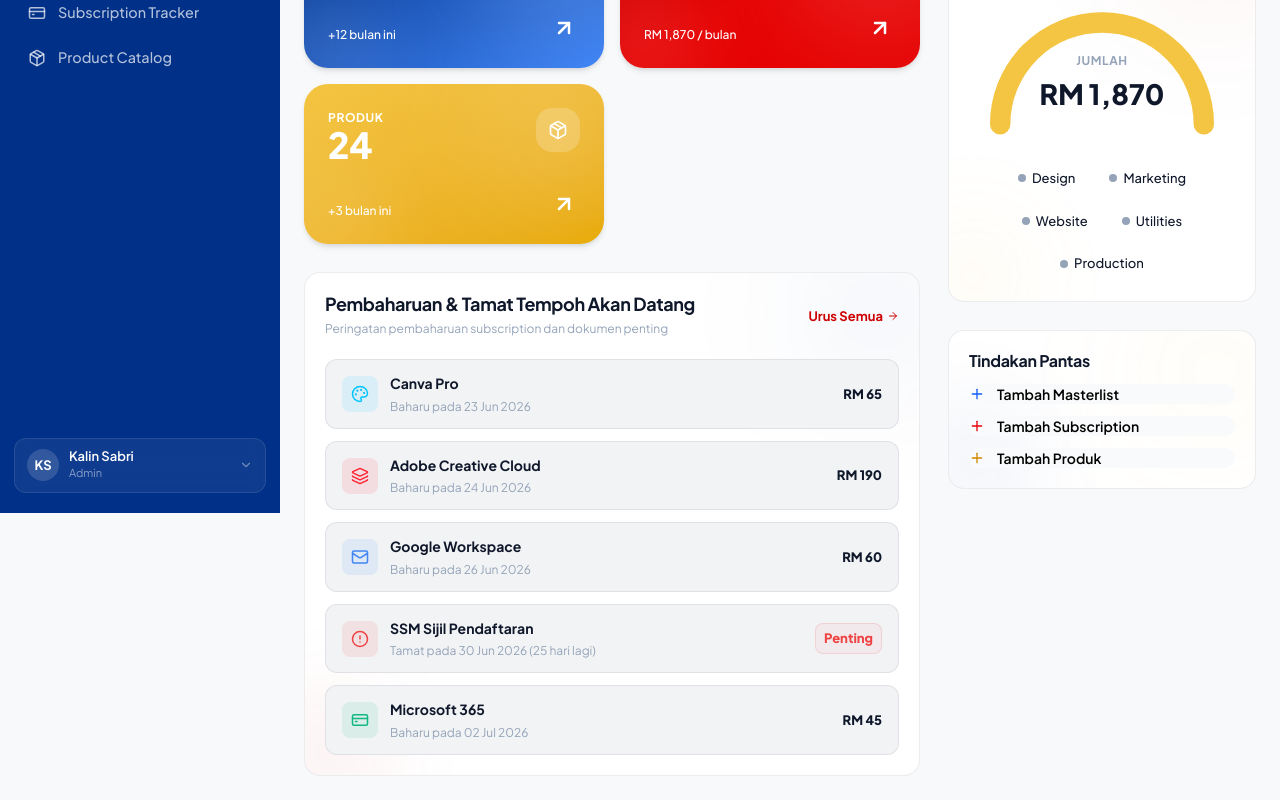
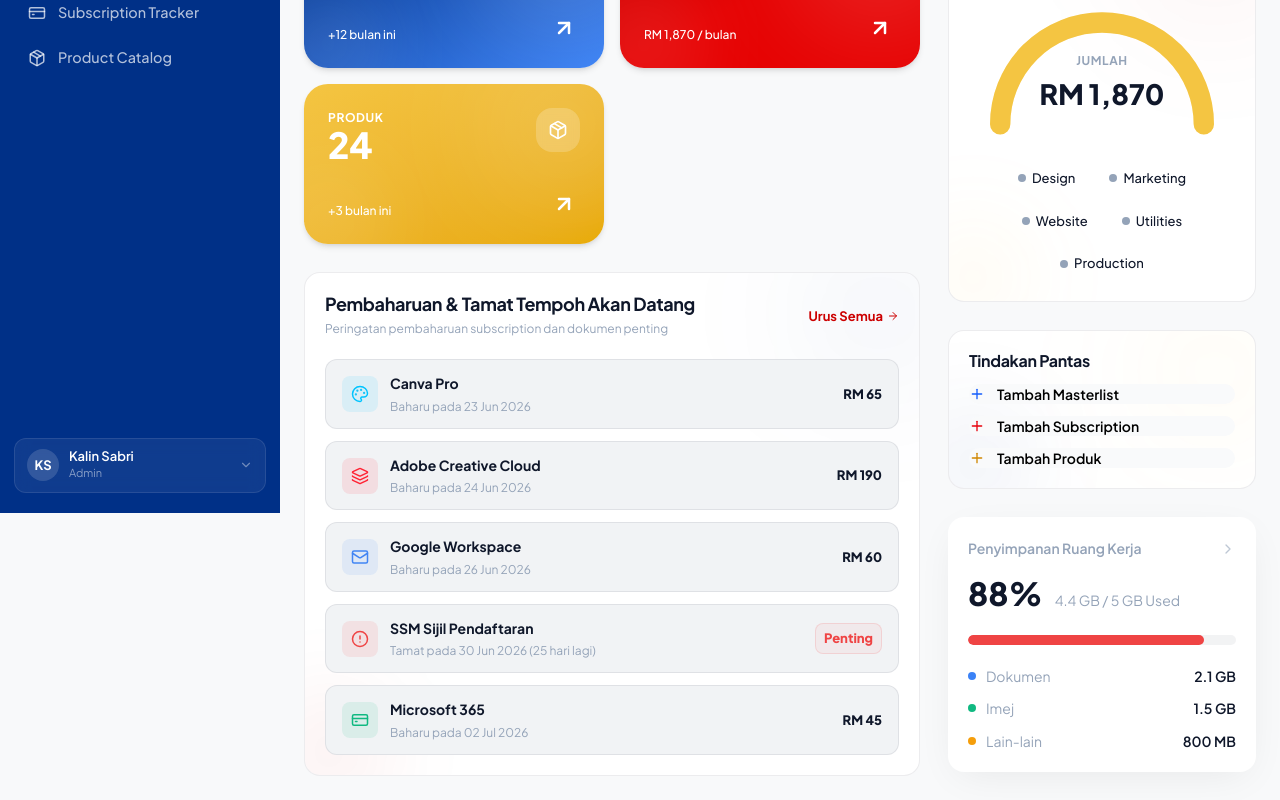
Before and after one commit to kalincreative/senangsync, a Next.js app: page /dashboard in a window 1280 px wide. Shown: the part 287-1087 px from the top of the page. Built offline with nearby package versions, Linux system fonts and the light colour scheme.

Commit message:
feat: add Workspace Storage widget below Quick Actions

```diff
--- a/app/(app)/dashboard/page.tsx
+++ b/app/(app)/dashboard/page.tsx
@@ -24,6 +24,7 @@
   Palette,
   Layers,
   Mail,
+  ChevronRight,
 } from "lucide-react";
 import Link from "next/link";
 
@@ -709,6 +710,55 @@
               </div>
             </div>
           </div>
+
+          {/* Workspace Storage Card */}
+          <div
+            className="card relative overflow-hidden transition-all duration-300"
+            style={{
+              background: "var(--color-surface)",
+              padding: "1.25rem",
+              border: "none",
+              boxShadow: "0 10px 40px -10px rgba(0,0,0,0.08)",
+              display: "flex",
+              flexDirection: "column"
+            }}
+          >
+            {/* Header & Chevron */}
+            <div style={{ display: "flex", justifyContent: "space-between", alignItems: "center" }}>
+              <span style={{ fontSize: "0.875rem", fontWeight: 600, color: "var(--color-text-muted)" }}>
+                {lang === "bm" ? "Penyimpanan Ruang Kerja" : "Workspace Storage"}
+              </span>
+              <ChevronRight size={16} style={{ color: "var(--color-text-muted)", opacity: 0.6 }} />
+            </div>
+
+            {/* Main Stat & Progress */}
+            <div style={{ display: "flex", alignItems: "baseline", gap: "0.75rem", marginTop: "0.5rem" }}>
+              <span style={{ fontSize: "2rem", fontWeight: 800, color: "var(--color-text-primary)" }}>88%</span>
+              <span style={{ fontSize: "0.875rem", color: "var(--color-text-muted)" }}>4.4 GB / 5 GB Used</span>
+            </div>
+
+            {/* The Progress Bar */}
+            <div style={{ width: "100%", height: "10px", backgroundColor: "rgba(15, 23, 42, 0.05)", borderRadius: "9999px", marginTop: "1rem", overflow: "hidden" }}>
+              <div style={{ width: "88%", height: "100%", backgroundColor: "#ef4444", borderRadius: "9999px" }} />
+            </div>
+
+            {/* Category Breakdown (Bottom Section) */}
+            <div style={{ display: "flex", flexDirection: "column", gap: "0.625rem", marginTop: "1.25rem" }}>
+              {[
+                { name: lang === "bm" ? "Dokumen" : "Documents", amount: "2.1 GB", color: "#3b82f6" },
+                { name: lang === "bm" ? "Imej" : "Images", amount: "1.5 GB", color: "#10b981" },
+                { name: lang === "bm" ? "Lain-lain" : "Others", amount: "800 MB", color: "#f59e0b" }
+              ].map((item, idx) => (
+                <div key={idx} style={{ display: "flex", justifyContent: "space-between", alignItems: "center", fontSize: "0.875rem" }}>
+                  <div style={{ display: "flex", alignItems: "center", gap: "0.625rem" }}>
+                    <span style={{ width: 8, height: 8, borderRadius: "50%", backgroundColor: item.color, display: "inline-block" }} />
+                    <span style={{ color: "var(--color-text-muted)" }}>{item.name}</span>
+                  </div>
+                  <span style={{ fontWeight: 600, color: "var(--color-text-primary)" }}>{item.amount}</span>
+                </div>
+              ))}
+            </div>
+          </div>
         </div>
       </div>
     </div>
```
